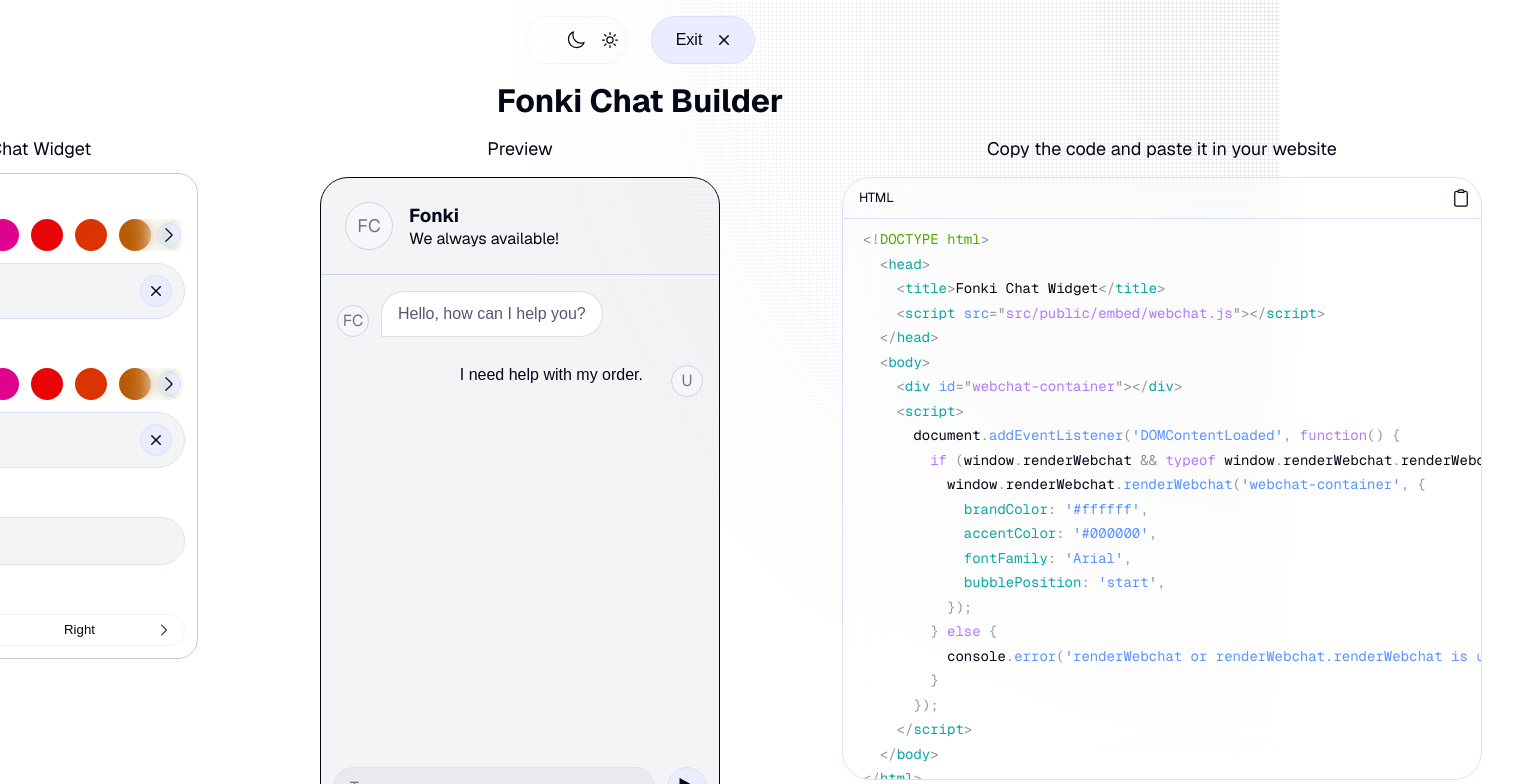
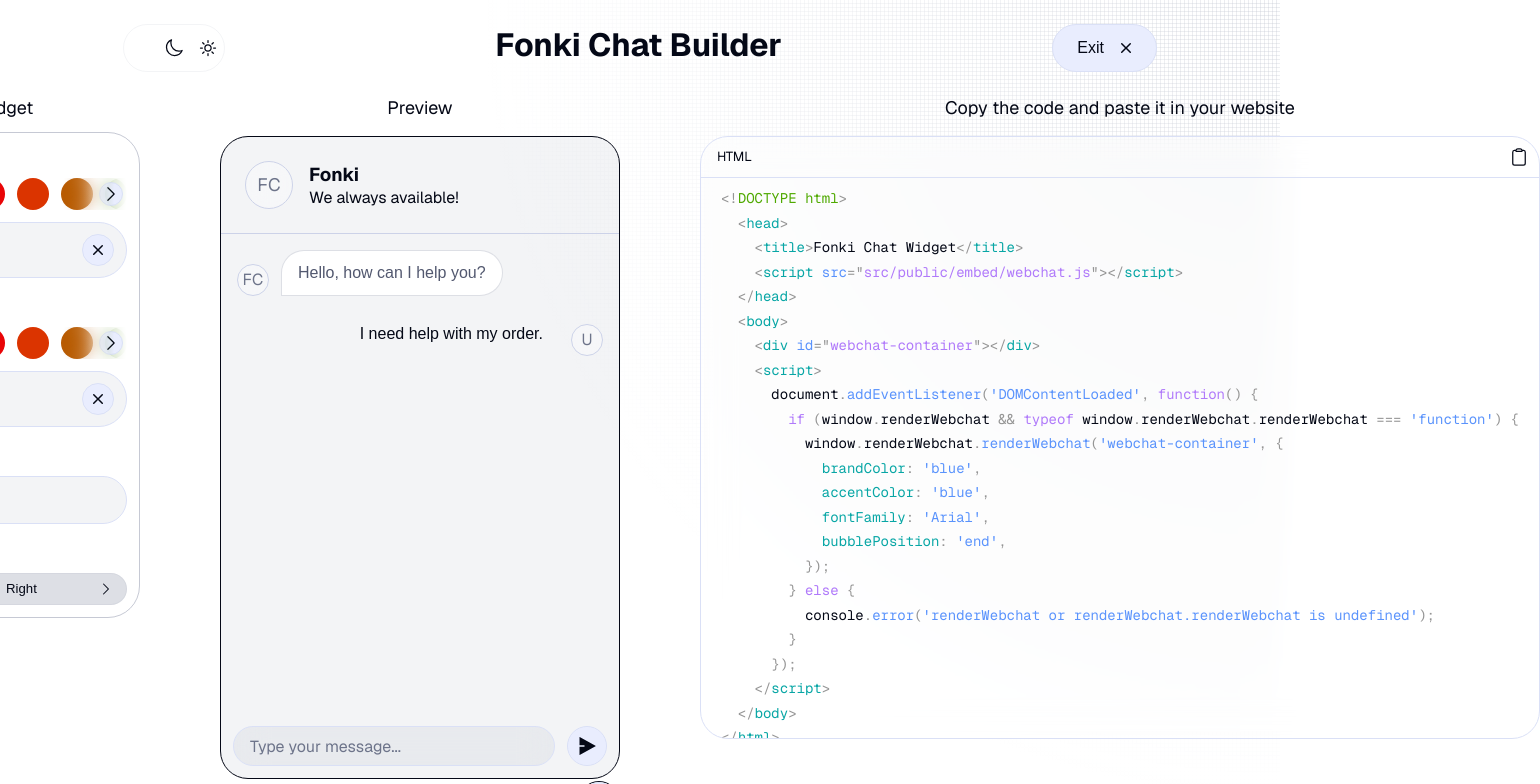
Before and after one commit to gugupy/nextjs, a Next.js app: page / in a window 1280 px wide. Shown: the top 784 px of the page, 1540 px wide, since content can reach past the window. Built offline with nearby package versions, Linux system fonts and the light colour scheme.

Commit message:
Mobile breakpoint

```diff
--- a/src/app/page.tsx
+++ b/src/app/page.tsx
@@ -101,10 +101,10 @@
   ];
 
   const [widgetStyle, setWidgetStyle] = useState<WidgetStyle>({
-    brandColor: "#ffffff",
-    accentColor: "#000000",
+    brandColor: "blue",
+    accentColor: "blue",
     fontFamily: "Arial",
-    bubblePosition: BubblePosition.Start
+    bubblePosition: BubblePosition.End
   });
 
   const handleWidgetStyle = (value: any, type: WidgetStyleType, isCustom: boolean = false) => {
@@ -138,10 +138,11 @@
   }
 
   return (
-    <Column fillWidth paddingY="s" paddingX="s" horizontal="center" flex={1} gap="s">
-      <Row gap="m" horizontal="space-between">
-        <ThemeSwitcher center />
-        <Flex fillWidth radius="s">
+    <>
+      {/* Header */}
+      <Row gap="m" horizontal="space-around" paddingY="m">
+        <ThemeSwitcher center color="accent-alpha-strong" />
+        <Heading>Fonki Chat Builder</Heading>
         <Button
           variant="secondary"
           weight="default"
@@ -154,14 +155,15 @@
         >
           Exit
         </Button>
-        </Flex>
       </Row>
-      <Heading>Fonki Chat Builder</Heading>
-      <Row gap="2" mobileDirection="column">
+
+      {/* Main Content */}
+      {/* <Column fillWidth paddingY="s" paddingX="s" horizontal="center" flex={1} gap="s"> */}
+      <Row gap="xl" mobileDirection="column" horizontal="center">
         {/* Widget Configurator */}
         <Column horizontal="center" gap="xs">
           <Heading as="h3" variant="body-default-l">Configure Chat Widget</Heading>
-          <Column border="neutral-alpha-strong" padding="xs" gap="s" radius="s" maxWidth={25} fitHeight>
+          <Column border="neutral-alpha-strong" padding="xs" gap="s" radius="xl" maxWidth={25}>
             <Column key="brand" gap="xs" fillWidth radius="s">
               <Text>Brand</Text>
               <Scroller
@@ -194,8 +196,7 @@
                         background: `var(--scheme-${color}-500)`,
                         borderColor: `var(--scheme-${color}-700)`,
                       }}
-                      onClick={() => { handleWidgetStyle(color, WidgetStyleType.brandColor); setCustomBrandColor(null); }}
-                    />
+                      onClick={() => { handleWidgetStyle(color, WidgetStyleType.brandColor); setCustomBrandColor(null); }} />
                   </Flex>
                 ))}
               </Scroller>
@@ -203,8 +204,7 @@
                 id="brand-color"
                 label="Custom brand color"
                 value={widgetStyle.brandColor}
-                onChange={(newColor) => handleWidgetStyle(newColor.target.value, WidgetStyleType.brandColor, true)}
-              />
+                onChange={(newColor) => handleWidgetStyle(newColor.target.value, WidgetStyleType.brandColor, true)} />
             </Column>
             <Column key="accent" gap="xs" fillWidth radius="s">
               <Text>Accent</Text>
@@ -238,8 +238,7 @@
                         background: `var(--scheme-${color}-500)`,
                         borderColor: `var(--scheme-${color}-700)`,
                       }}
-                      onClick={() => { handleWidgetStyle(color, WidgetStyleType.accentColor); setCustomAccentColor(null); }}
-                    />
+                      onClick={() => { handleWidgetStyle(color, WidgetStyleType.accentColor); setCustomAccentColor(null); }} />
                   </Flex>
                 ))}
               </Scroller>
@@ -247,8 +246,7 @@
                 id="accent-color"
                 label="Custom accent color"
                 value={widgetStyle.accentColor}
-                onChange={(newColor) => handleWidgetStyle(newColor.target.value, WidgetStyleType.accentColor, true)}
-              />
+                onChange={(newColor) => handleWidgetStyle(newColor.target.value, WidgetStyleType.accentColor, true)} />
             </Column>
             <Column key="font-family" gap="xs" fillWidth radius="s">
               <Text>Font Family</Text>
@@ -258,15 +256,15 @@
             <Column fillWidth vertical="stretch" gap="xs">
               <Text>Bubble Position</Text>
               <Row fillWidth>
-                <ToggleButton variant="outline" prefixIcon="chevronLeft" radius="left" weight="default" onClick={() => setWidgetStyle({ ...widgetStyle, bubblePosition: 'start' })} fillWidth>Left</ToggleButton>
-                <ToggleButton variant="outline" suffixIcon="chevronRight" radius="right" weight="default" onClick={() => setWidgetStyle({ ...widgetStyle, bubblePosition: 'end' })} fillWidth aria-controls="panel-dark">Right</ToggleButton>
+                <ToggleButton variant="outline" prefixIcon="chevronLeft" radius="left" weight="default" onClick={() => setWidgetStyle({ ...widgetStyle, bubblePosition: BubblePosition.Start })} fillWidth selected={widgetStyle.bubblePosition === BubblePosition.Start}>Left</ToggleButton>
+                <ToggleButton variant="outline" suffixIcon="chevronRight" radius="right" weight="default" onClick={() => setWidgetStyle({ ...widgetStyle, bubblePosition: 'end' })} fillWidth aria-controls="panel-dark" selected={widgetStyle.bubblePosition === BubblePosition.End}>Right</ToggleButton>
               </Row>
             </Column>
           </Column>
         </Column>
 
         {/* Widget Preview */}
-        <Column horizontal="center" width="xs" gap="s" radius="s">
+        <Column horizontal="center" gap="s" radius="s">
           <Heading as="h3" variant="body-default-l">Preview</Heading>
           <WebChat
             key={`${widgetStyle.brandColor}-${widgetStyle.accentColor}-${widgetStyle.fontFamily}`}
@@ -274,12 +272,11 @@
             accentColor={widgetStyle.accentColor}
             fontFamily={widgetStyle.fontFamily}
             bubblePosition={widgetStyle.bubblePosition}
-            msgs={messages}
-          />
+            msgs={messages} />
         </Column>
 
         {/* Code snippet */}
-        <Column horizontal="center" data-border="rounded" gap="s" radius="s" width="xs">
+        <Column horizontal="center" data-border="rounded" gap="s" radius="s" >
           <Heading as="h3" variant="body-default-l">
             Copy the code and paste it in your website
           </Heading>
@@ -317,12 +314,12 @@
             ]}
             copyButton={true}
             compact={false}
-            textSize="xs"
-          />
+            textSize="xs" />
         </Column>
 
-      </Row >
-    </Column >
+      </Row>
+      {/* </Column > */}
+    </>
 
   );
 }
```
Lines whose indentation alone changed are shown as unchanged.
